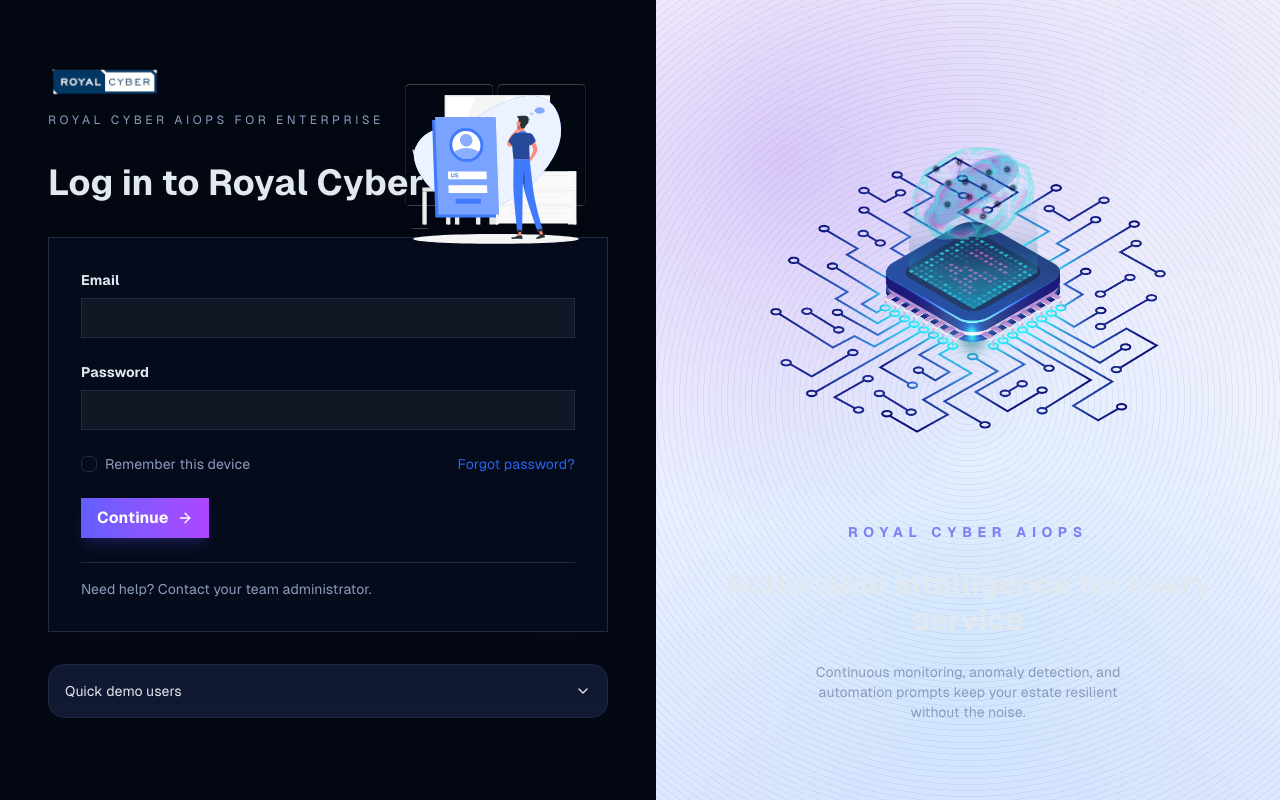
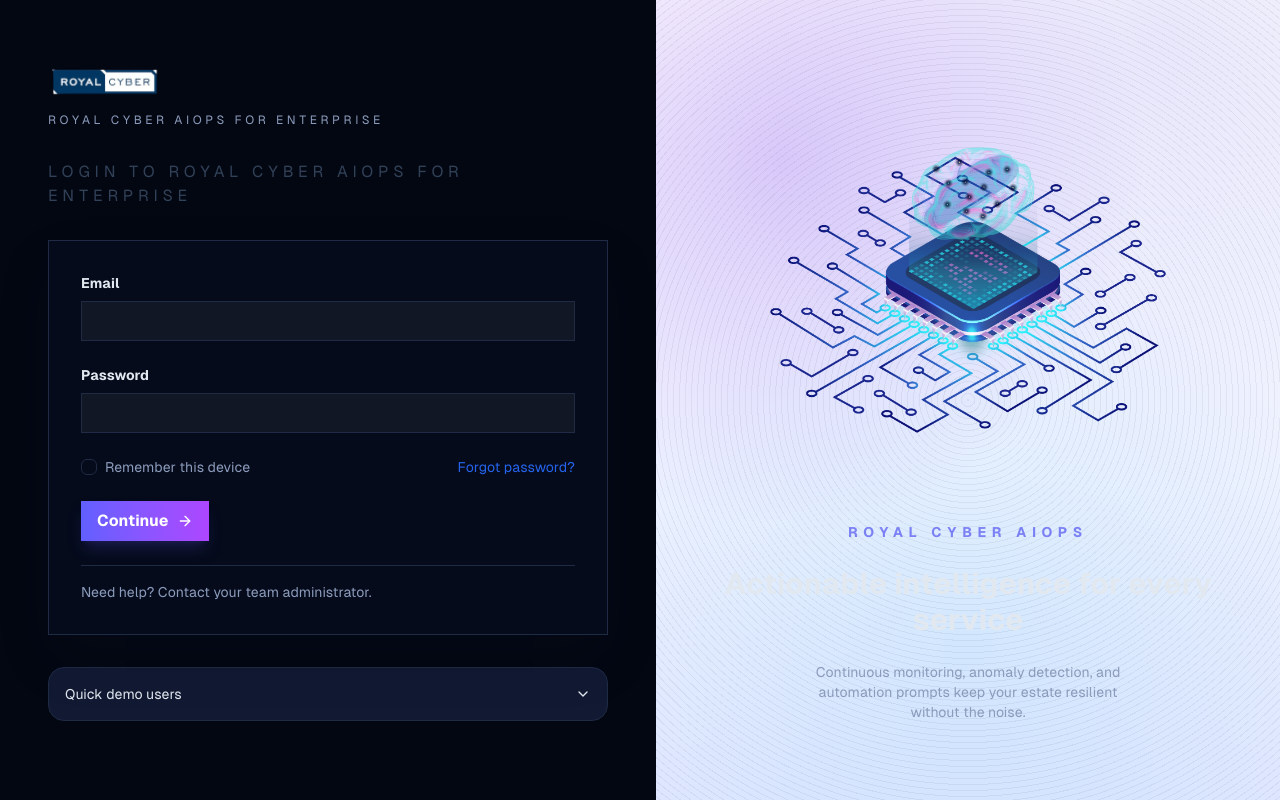
Before and after one commit to Hassaan9289/UpdatedUi-Aiops, a React (Vite) app in the folder Aiops/frontend/: page /login in a window 1280 px wide. Built offline with nearby package versions, Linux system fonts and the light colour scheme; a small style sheet from the web is missing.

Commit message:
removed 1 animation from the login page

```diff
--- a/Aiops/frontend/src/app/login/page.tsx
+++ b/Aiops/frontend/src/app/login/page.tsx
@@ -109,10 +109,7 @@
       <div className="relative flex flex-1 flex-col gap-8 px-6 py-10 sm:px-8 lg:w-1/2 lg:px-12 lg:py-16">
         {/* Top-right login animation (does not affect layout) */}
         <div className="pointer-events-none absolute right-4 top-16 z-10 sm:right-6 sm:top-14 md:right-8 md:top-12 lg:top-10">
-          <div
-            ref={leftAnimRef}
-            className="h-32 w-32 sm:h-40 sm:w-40 md:h-48 md:w-48 lg:h-56 lg:w-56 xl:h-64 xl:w-64"
-          />
+
         </div>
         <div className="space-y-2">
           <BrandMark />
@@ -121,7 +118,8 @@
           </p>
         </div>
         <div className="space-y-4">
-          <h1 className="text-4xl font-semibold leading-tight">Log in to Royal Cyber
+          <h1 className="text-base uppercase tracking-[0.3em] text-slate-700">
+            Login to Royal Cyber AIOPS for Enterprise
           </h1>
         </div>
         <Card className="max-w-2xl space-y-6 border border-[var(--border)] bg-[var(--surface)]/90 p-8 shadow-[0_25px_50px_rgba(15,23,42,0.12)] backdrop-blur-sm">
```
